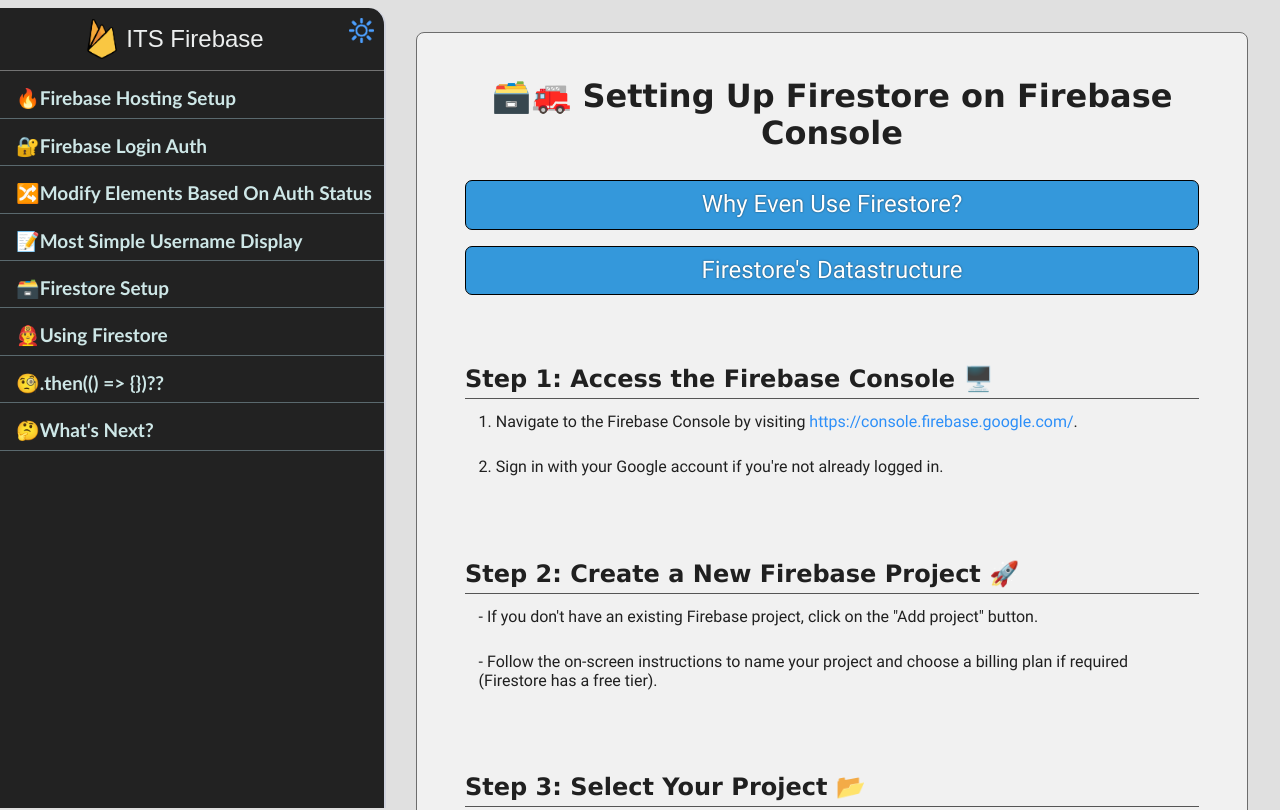
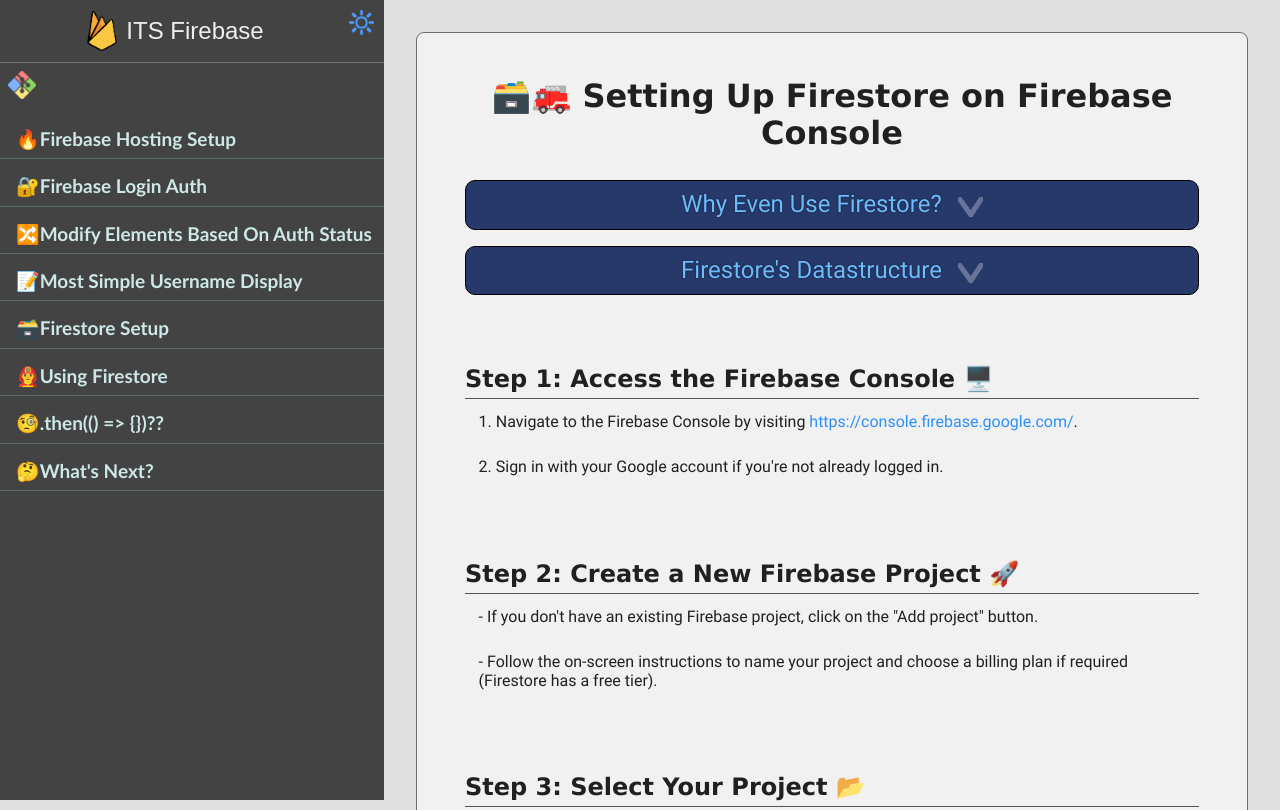
Before and after one commit to whyDoILoveThis/ITS_Firebase, a plain HTML site: page html/firestore-setup.html in a window 1280 px wide. Shown: the top 810 px of the page. Drawn offline with Linux system fonts and the light colour scheme.

Commit message:
NAV and BUTTONS: UI update

```diff
--- a/JS/dynamic-nav.js
+++ b/JS/dynamic-nav.js
@@ -1,18 +1,34 @@
+
+
+
+// BROWSER TAB ICON
 const head = document.getElementsByTagName('head')[0];
 const tabIcon = document.createElement("link");
 tabIcon.href = "/img/site-logo-icon.png";
 tabIcon.rel = "icon";
 head.appendChild(tabIcon);
 
+
+
+
+
+
+
+
+// COPYRIGHT FOOTER
 const articleWrap = document.querySelector(".article-wrap");
-
 const copyright = document.createElement("p");
 copyright.classList.add("copyright");
+articleWrap.appendChild(copyright);
+const container = document.querySelector(".main-wrap");
 
-articleWrap.appendChild(copyright);
 
-// Select the target element
-const container = document.querySelector(".main-wrap");
+
+
+
+
+
+
 
 // Create the main navigation element
 const navigation = document.createElement("nav");
@@ -26,6 +42,12 @@ const navToggler = document.createElement("img");
 navToggler.src = "/img/icon-nav-toggler.png";
 navToggler.classList.add("nav-toggler");
 navToggler.addEventListener("click", expandNav);
+
+
+
+
+
+
 
 
 
@@ -59,9 +81,38 @@ const article = document.querySelector('.article')
 
 darkModeToggler.addEventListener("click", toggleBrightness);
 
+const otherGuidesWrap = document.createElement("div");
+otherGuidesWrap.classList.add("other-guides-wrap");
+const linkBash = document.createElement('a');
+const imgBash = document.createElement("img");
+imgBash.src = "/img/git-bash-icon.png";
+linkBash.href = "https://its-git-bash.vercel.app";
+linkBash.appendChild(imgBash);
+otherGuidesWrap.appendChild(linkBash);
+
+
+
+
+
+
+
+
+// Append the logo icon and tag to the logo-wrap div
+logoWrap.appendChild(navToggler);
+logoWrap.appendChild(logoIcon);
+logoWrap.appendChild(logoTag);
+
+
+
+
+
+
+
+
+
+
 
 const infoBoxes = document.querySelectorAll('.btn--more-info-box');
-
 
 // Check if 'bright' is stored in localStorage
 const storedBright = localStorage.getItem('bright');
@@ -105,10 +156,6 @@ function toggleBrightness() {
 toggleBrightness();
 
 
-// Append the logo icon and tag to the logo-wrap div
-logoWrap.appendChild(navToggler);
-logoWrap.appendChild(logoIcon);
-logoWrap.appendChild(logoTag);
 
 
 
@@ -193,6 +240,7 @@ linkList.appendChild(linkItem14);
 
 // Append the logo-wrap div and links list to the navigation
 navigation.appendChild(logoWrap);
+navigation.appendChild(otherGuidesWrap);
 navigation.appendChild(darkModeTogglerWrap);
 navigation.appendChild(linkList);
 
--- a/css/style.css
+++ b/css/style.css
@@ -23,6 +23,28 @@ body {
     transition: background-color 0.3s ease-in;
     background-color: rgb(36, 31, 35);
 
+}
+
+body::-webkit-scrollbar-track
+{
+	-webkit-box-shadow: inset 0 0 6px rgba(0,0,0,0.3);
+	border-radius: 10px;
+	background-color: #515151;
+}
+
+body::-webkit-scrollbar
+{
+    border-radius: 10px;
+
+	width: 5px;
+	background-color: #000000;
+}
+
+body::-webkit-scrollbar-thumb
+{
+	border-radius: 10px;
+	-webkit-box-shadow: inset 0 0 6px rgba(0,0,0,.3);
+	background-color: #4C9FFF;
 }
 
 
@@ -75,18 +97,42 @@ em {
 
 .nav {
     z-index: 100;
-    background-color: rgb(34, 34, 34);
+    background: rgba(34, 34, 34, 0.826);
+    backdrop-filter: blur(6px);
+    -webkit-backdrop-filter: blur(10px);
     display: flex;
     flex-direction: column;
     width: 30%;
     height: 100%;
-    border-right: 2px solid rgb(208, 211, 222);
     position: fixed;
-    border-top-right-radius: 17px;
     overflow: auto;
-    margin-top: 0.5rem;
     transition: all 0.37s ease-out;
 }
+
+.nav::-webkit-scrollbar-track
+{
+	-webkit-box-shadow: inset 0 0 6px rgba(0,0,0,0.3);
+	border-radius: 10px;
+	background-color: #515151;
+}
+
+.nav::-webkit-scrollbar
+{
+    border-radius: 10px;
+
+	width: 3px;
+	background-color: #000000;
+}
+
+.nav::-webkit-scrollbar-thumb
+{
+	border-radius: 10px;
+	-webkit-box-shadow: inset 0 0 6px rgba(0,0,0,.3);
+	background-color: #4182cd;
+}
+
+
+
 
 .logo-wrap {
     height: auto;
@@ -124,6 +170,15 @@ em {
     right: 10px;
 
 }
+
+.other-guides-wrap {
+    margin: 0.5rem;
+}
+
+.other-guides-wrap > a > img {
+    width: 28px;
+}
+
 
 .article-wrap {
     margin-left: 30%;
@@ -285,16 +340,30 @@ em {
     font-size: 24px;
     text-shadow: 0 0 2px rgba(0, 0, 0, 0.577);
     padding: 10px 20px;
-    background-color: #3498db;
-    color: #fff;
+    background-color: #27396a;
+
+    color: #6cbbfb;
     cursor: pointer;
-    border-radius: 7px;
+    border-radius: 10px;
     border: 1.5px solid rgb(0, 0, 0);
     margin-top: 1rem;
 }
 
+.btn::after {
+    background-image: url(../img/chevron.png);
+    background-size: 25px 20px;
+    display: inline-block;
+    width: 25px;
+    height: 20px;
+    margin-left: 1rem;
+    opacity: 0.3;
+    transform: translateY(5px);
+    content: ' ';
+}
+
 .btn--important {
-    background-color: red;
+    color: rgb(252, 107, 107);
+    background-color: rgb(83, 32, 32);
 }
 
 .btn--more-info-box {
@@ -366,7 +435,7 @@ em {
     margin-bottom: 0;
 }
 
-@media screen and (min-width: 768px) {
+@media screen and (min-width: 778px) {
     .nav-toggler {
         position: fixed;
         display: none;
@@ -407,9 +476,17 @@ em {
         transform: translateY(60px);
     }
 
+    .other-guides-wrap {
+        transform: translate(125px, -16px);
+    }
+
+    .other-guides-wrap > a > img {
+        width: 28px;
+    }
+
     .logo-wrap {
+        margin-bottom: 25px;
         place-self: center;
-        margin-bottom: 50px;
         padding-right: var(--size--brightness-toggler);
         padding-left: var(--size--brightness-toggler);
     }
```
Also changed, not shown: img/chevron.png (added), img/git-bash-icon.png (added), img/icon-nav-toggler.png.
